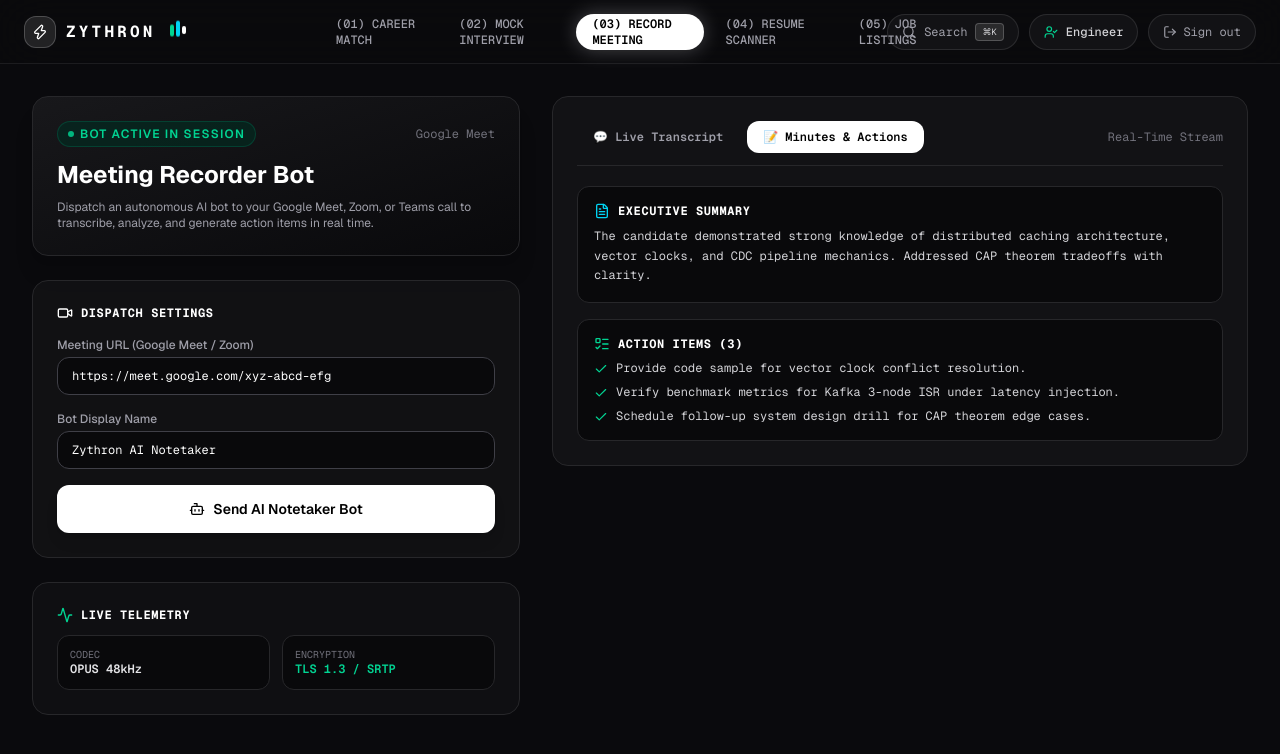
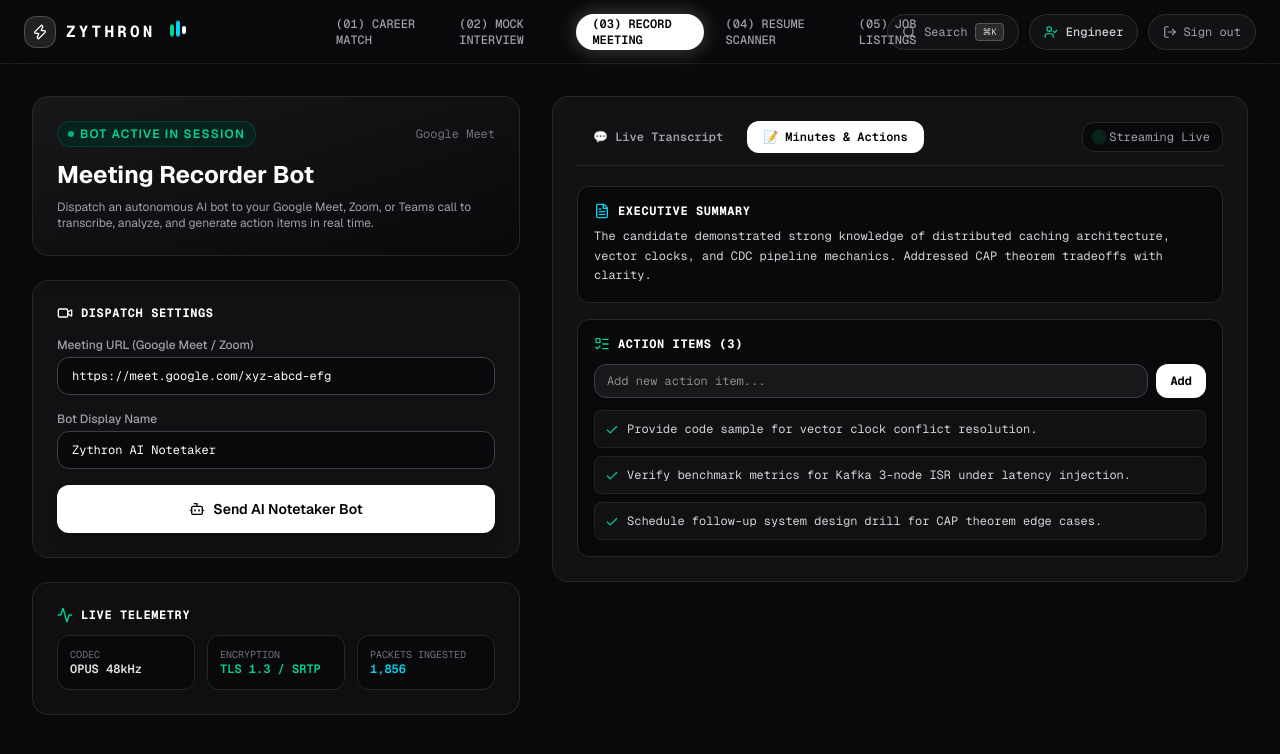
Before and after one commit to N-X-B/Zythron, a Next.js app in the folder frontend/: page /record-meeting in a window 1280 px wide. Both pictures are taken after a click on the button "📝 Minutes & Actions". Shown: the top 754 px of the page. Built offline with nearby package versions, Linux system fonts and the light colour scheme.

Commit message:
feat(record-meeting): live transcript auto-stream, real-time telemetry metrics, and interactive action items

```diff
--- a/frontend/src/app/record-meeting/page.tsx
+++ b/frontend/src/app/record-meeting/page.tsx
@@ -34,7 +34,10 @@ export default function UserFriendlyRecordMeeting() {
   // Bot Status
   const [isDispatching, setIsDispatching] = useState<boolean>(false);
   const [isBotConnected, setIsBotConnected] = useState<boolean>(true);
+  const [isStreamingPaused, setIsStreamingPaused] = useState<boolean>(false);
   const [activeTab, setActiveTab] = useState<"transcript" | "summary">("transcript");
+  const [packetCount, setPacketCount] = useState<number>(1842);
+  const [newActionInput, setNewActionInput] = useState<string>("");
 
   // Live Transcript Stream
   const [transcriptItems, setTranscriptItems] = useState<
@@ -81,6 +84,52 @@ export default function UserFriendlyRecordMeeting() {
     }
   }, []);
 
+  // Periodic Telemetry & Transcript Auto-Stream
+  useEffect(() => {
+    if (!isBotConnected || isStreamingPaused) return;
+
+    const interval = setInterval(() => {
+      setPacketCount((prev) => prev + Math.floor(Math.random() * 12) + 5);
+
+      const nowStr = new Date().toLocaleTimeString("en-US", { hour12: false });
+      const streamDialogues = [
+        {
+          speaker: "Interviewer" as const,
+          time: nowStr,
+          text: "How do you handle consensus during network partitioning in Raft vs Paxos clusters?",
+        },
+        {
+          speaker: "Candidate" as const,
+          time: nowStr,
+          text: "We rely on Raft leader leases with monotonic heartbeats to prevent split-brain leader elections.",
+        },
+        {
+          speaker: "AI Notetaker" as const,
+          time: nowStr,
+          text: "[ARCHITECTURAL INSIGHT: Raft leader lease mechanism verified for zero-data-loss failover.]",
+        },
+        {
+          speaker: "Interviewer" as const,
+          time: nowStr,
+          text: "What happens when a node experiences a 500ms JVM garbage collection pause?",
+        },
+        {
+          speaker: "Candidate" as const,
+          time: nowStr,
+          text: "The lease duration is configured to 2s, exceeding maximum expected GC pauses to avoid unnecessary re-elections.",
+        },
+      ];
+
+      setTranscriptItems((prev) => {
+        if (prev.length > 15) return prev;
+        const nextItem = streamDialogues[(prev.length - 4) % streamDialogues.length];
+        return [...prev, nextItem];
+      });
+    }, 5000);
+
+    return () => clearInterval(interval);
+  }, [isBotConnected, isStreamingPaused]);
+
   // Detect platform
   useEffect(() => {
     const lower = meetingUrl.toLowerCase();
@@ -124,7 +173,7 @@ export default function UserFriendlyRecordMeeting() {
         throw new Error("Failed to dispatch bot");
       }
     } catch (err) {
-      // Fallback local status update if backend endpoint isn't active
+      // Fallback local status update
       setIsBotConnected(true);
       setTranscriptItems((prev) => [
         ...prev,
@@ -137,6 +186,12 @@ export default function UserFriendlyRecordMeeting() {
     } finally {
       setIsDispatching(false);
     }
+  };
+
+  const handleAddActionItem = () => {
+    if (!newActionInput.trim()) return;
+    setActionItems((prev) => [...prev, newActionInput.trim()]);
+    setNewActionInput("");
   };
 
   const handleSignOut = () => {
@@ -292,7 +347,7 @@ export default function UserFriendlyRecordMeeting() {
               Live Telemetry
             </h3>
 
-            <div className="grid grid-cols-2 gap-3 text-xs font-mono">
+            <div className="grid grid-cols-3 gap-3 text-xs font-mono">
               <div className="bg-zinc-950 p-3 rounded-xl border border-zinc-800">
                 <span className="text-[10px] text-zinc-500 uppercase block">Codec</span>
                 <span className="text-zinc-200 font-semibold">OPUS 48kHz</span>
@@ -300,6 +355,10 @@ export default function UserFriendlyRecordMeeting() {
               <div className="bg-zinc-950 p-3 rounded-xl border border-zinc-800">
                 <span className="text-[10px] text-zinc-500 uppercase block">Encryption</span>
                 <span className="text-emerald-400 font-semibold">TLS 1.3 / SRTP</span>
+              </div>
+              <div className="bg-zinc-950 p-3 rounded-xl border border-zinc-800">
+                <span className="text-[10px] text-zinc-500 uppercase block">Packets Ingested</span>
+                <span className="text-cyan-400 font-semibold">{packetCount.toLocaleString()}</span>
               </div>
             </div>
           </div>
@@ -331,7 +390,13 @@ export default function UserFriendlyRecordMeeting() {
                 </button>
               </div>
 
-              <span className="text-xs text-zinc-500 font-mono">Real-Time Stream</span>
+              <button
+                onClick={() => setIsStreamingPaused((prev) => !prev)}
+                className="text-xs text-zinc-400 hover:text-white font-mono px-3 py-1.5 rounded-xl border border-zinc-800 hover:border-zinc-700 bg-zinc-950 flex items-center gap-1.5 transition-colors"
+              >
+                <span className={`w-2 h-2 rounded-full ${isStreamingPaused ? "bg-amber-400" : "bg-emerald-400 animate-ping"}`} />
+                <span>{isStreamingPaused ? "Resume Stream" : "Streaming Live"}</span>
+              </button>
             </div>
 
             {/* TAB 1: LIVE TRANSCRIPT STREAM */}
@@ -371,14 +436,33 @@ export default function UserFriendlyRecordMeeting() {
                   </p>
                 </div>
 
-                <div className="bg-zinc-950 p-4 rounded-xl border border-zinc-800 space-y-2">
+                <div className="bg-zinc-950 p-4 rounded-xl border border-zinc-800 space-y-3">
                   <h4 className="text-xs font-bold text-white uppercase tracking-wider flex items-center gap-2">
                     <ListTodo className="h-4 w-4 text-emerald-400" />
                     Action Items ({actionItems.length})
                   </h4>
+
+                  {/* Action Item Input Form */}
+                  <div className="flex gap-2">
+                    <input
+                      type="text"
+                      value={newActionInput}
+                      onChange={(e) => setNewActionInput(e.target.value)}
+                      onKeyDown={(e) => e.key === "Enter" && handleAddActionItem()}
+                      placeholder="Add new action item..."
+                      className="flex-1 bg-zinc-900 border border-zinc-700 px-3 py-2 rounded-xl text-xs text-white focus:outline-none focus:border-white font-mono"
+                    />
+                    <button
+                      onClick={handleAddActionItem}
+                      className="bg-white text-black font-bold px-3.5 py-2 rounded-xl text-xs hover:bg-zinc-200 transition-colors"
+                    >
+                      Add
+                    </button>
+                  </div>
+
                   <ul className="space-y-2 text-zinc-300">
                     {actionItems.map((item, i) => (
-                      <li key={i} className="flex items-start gap-2">
+                      <li key={i} className="flex items-start gap-2 bg-zinc-900/60 p-2.5 rounded-lg border border-zinc-800/80">
                         <Check className="h-3.5 w-3.5 text-emerald-400 shrink-0 mt-0.5" />
                         <span>{item}</span>
                       </li>
```
